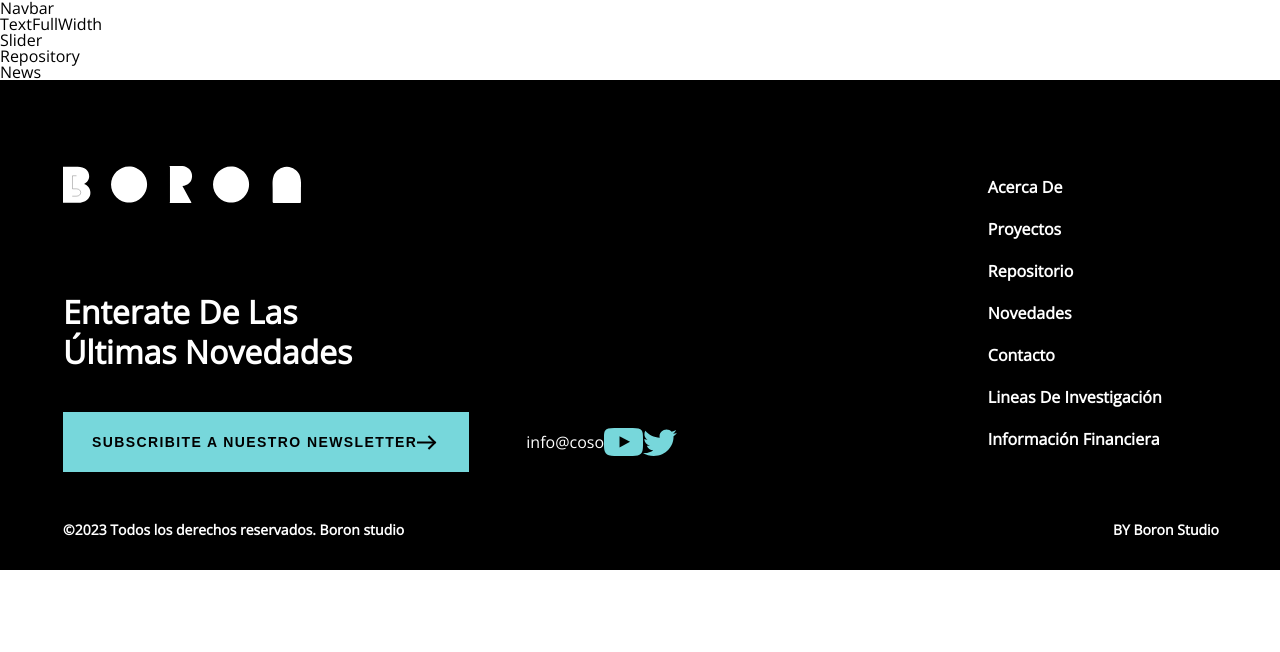
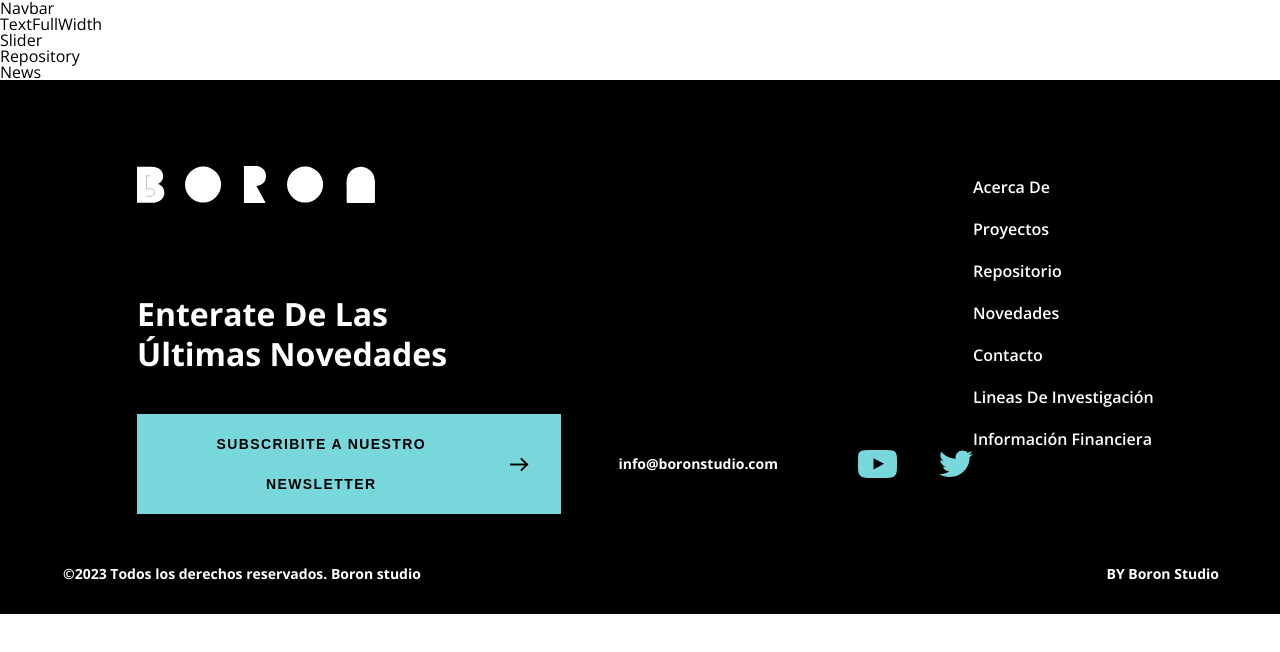
Before and after one commit to Arctic-T/boroa-test, a React (Vite) app: page / in a window 1280 px wide. Shown: the top 652 px of the page. Built offline with nearby package versions, Linux system fonts and the light colour scheme.

Commit message:
footer styles

```diff
--- a/index.html
+++ b/index.html
@@ -6,7 +6,7 @@
     <link rel="preconnect" href="https://fonts.googleapis.com" />
     <link rel="preconnect" href="https://fonts.gstatic.com" crossorigin />
     <link
-      href="https://fonts.googleapis.com/css2?family=Open+Sans&display=swap"
+      href="https://fonts.googleapis.com/css2?family=Open+Sans:wght@400;600;700&display=swap"
       rel="stylesheet"
     />
     <meta name="viewport" content="width=device-width, initial-scale=1.0" />
--- a/src/components/Footer.jsx
+++ b/src/components/Footer.jsx
@@ -7,34 +7,59 @@ export default function Footer() {
   return (
     <footer className="footer">
       <div className="footer-content">
-        <div className="footer-boron">
-          <div className="footer-boron-icon">
-            <Boron />
+        <div className="footer-boron-icon">
+          <Boron />
+        </div>
+        <div className="footer-links">
+          <div className="footer-links-group">
+            <a href="#" className="footer-links-link">
+              acerca de
+            </a>
+            <a href="#" className="footer-links-link">
+              proyectos
+            </a>
+            <a href="#" className="footer-links-link">
+              repositorio
+            </a>
+            <a href="#" className="footer-links-link">
+              novedades
+            </a>
           </div>
+          <div className="footer-links-group">
+            <a href="#" className="footer-links-link">
+              contacto
+            </a>
+            <a href="#" className="footer-links-link">
+              lineas de investigación
+            </a>
+            <a href="#" className="footer-links-link">
+              información financiera
+            </a>
+          </div>
+        </div>
+        <div className="footer-social">
           <p className="footer-news">enterate de las últimas novedades</p>
           <div className="footer-information">
-            <button className="footer-information-button">
-              <span>Subscribite a nuestro newsletter</span> <RightArrow />
+            <button className="footer-button">
+              <span className="footer-button-name">
+                Subscribite a nuestro newsletter
+              </span>
+              <RightArrow />
             </button>
-            <p>info@coso</p>
-            <Youtube />
-            <Twitter />
+            <div className="footer-social-network">
+              <p className="footer-mail">info@boronstudio.com</p>
+              <div className="footer-social-icons">
+                <Youtube />
+                <Twitter />
+              </div>
+            </div>
           </div>
-        </div>
-        <div className="footer-list-wrapper">
-          <ul className="footer-list">
-            <li>acerca de</li>
-            <li>proyectos</li>
-            <li>repositorio</li>
-            <li>novedades</li>
-            <li>contacto</li>
-            <li>lineas de investigación</li>
-            <li>información financiera</li>
-          </ul>
         </div>
       </div>
       <div className="footer-copyright">
-        <p>©2023 Todos los derechos reservados. Boron studio</p>
+        <p className="footer-copy">
+          ©2023 Todos los derechos reservados. Boron studio
+        </p>
         <p className="footer-by">bY boron studio</p>
       </div>
     </footer>
--- a/src/styles/footer.scss
+++ b/src/styles/footer.scss
@@ -1,20 +1,39 @@
 .footer {
   background-color: #000000;
   color: #ffffff;
-  padding: 86px 61px 20px 63px;
+  padding: 62px 28px 20px 29px;
+
+  @media (min-width: 960px) {
+    padding: 86px 61px 20px 63px;
+  }
 }
 
 .footer-content {
-  display: flex;
   margin-bottom: 38px;
-}
 
-.footer-boron {
-  width: 80%;
+  @media (min-width: 960px) {
+    display: grid;
+    grid-template-columns: 80% 20%;
+    grid-column-gap: 0px;
+    grid-row-gap: 0px;
+    padding-left: 74px;
+    padding-right: 37px;
+  }
 }
 
 .footer-boron-icon {
-  margin-bottom: 87px;
+  margin-bottom: 42px;
+
+  @media (min-width: 960px) {
+    margin-bottom: 87px;
+    grid-area: 1 / 1 / 2 / 2;
+  }
+}
+
+.footer-social {
+  @media (min-width: 960px) {
+    grid-area: 2 / 1 / 3 / 2;
+  }
 }
 
 .footer-news {
@@ -22,49 +41,124 @@
   font-size: 32px;
   line-height: 40px;
   max-width: 356px;
-  margin-bottom: 40px;
+  margin-bottom: 25px;
+
+  @media (min-width: 960px) {
+    margin-bottom: 40px;
+  }
 }
 
 .footer-information {
   display: flex;
   align-items: center;
+  flex-direction: column;
+
+  @media (min-width: 960px) {
+    flex-direction: row;
+  }
 }
 
-.footer-information-button {
-  padding: 10px 32px 10px 29px;
+.footer-button {
+  padding: 10px 20px;
   background-color: #77d7db;
   border: 0;
   outline: 0;
-  letter-spacing: 0.1em;
   text-transform: uppercase;
   font-weight: 700;
   font-size: 14px;
   line-height: 40px;
   display: flex;
   align-items: center;
-  margin-right: 57px;
+  margin-bottom: 32px;
+
+  @media (min-width: 960px) {
+    letter-spacing: 0.1em;
+    padding: 10px 32px 10px 29px;
+    margin-right: 57px;
+    margin-bottom: 0;
+  }
 }
 
-.footer-list-wrapped {
-  width: 20%;
+.footer-button-name {
+  margin-right: 14px;
+
+  @media (min-width: 960px) {
+    margin-right: 34px;
+  }
 }
 
-.footer-list {
+.footer-social-network {
+  display: flex;
+  align-items: center;
+}
+
+.footer-mail {
+  font-weight: 700;
+  font-size: 14px;
+  line-height: 40px;
+  margin-right: 44px;
+
+  @media (min-width: 960px) {
+    margin-right: 80px;
+  }
+}
+
+.footer-social-icons {
+  display: grid;
+  grid-template-columns: 1fr 1fr;
+  column-gap: 42px;
+}
+
+.footer-links {
+  display: flex;
+  justify-content: space-between;
+  margin-bottom: 56px;
+
+  @media (min-width: 960px) {
+    flex-direction: column;
+    grid-area: 1 / 2 / 3 / 3;
+  }
+}
+
+.footer-links-group {
+  display: flex;
+  flex-direction: column;
+  font-style: normal;
   font-weight: 600;
   font-size: 16px;
   line-height: 42px;
+  text-transform: capitalize;
+}
+
+.footer-links-link {
+  color: #ffffff;
+  text-decoration: none;
 }
 
 .footer-copyright {
   display: flex;
-  justify-content: space-between;
+  flex-direction: column-reverse;
+  text-align: center;
   font-weight: 700;
   font-size: 14px;
   line-height: 40px;
+
+  @media (min-width: 960px) {
+    flex-direction: row;
+    justify-content: space-between;
+  }
+}
+
+.footer-copy {
+  font-size: 12px;
+
+  @media (min-width: 960px) {
+    font-size: 14px;
+  }
 }
 
 .footer-news,
 .footer-by,
-.footer-list {
+.footer-links-group {
   text-transform: capitalize;
 }
--- a/src/styles/general.scss
+++ b/src/styles/general.scss
@@ -1,3 +1,3 @@
 body {
-  font-family: "Open Sans", sans-serif;
+  font-family: "Open Sans", serif;
 }
```
